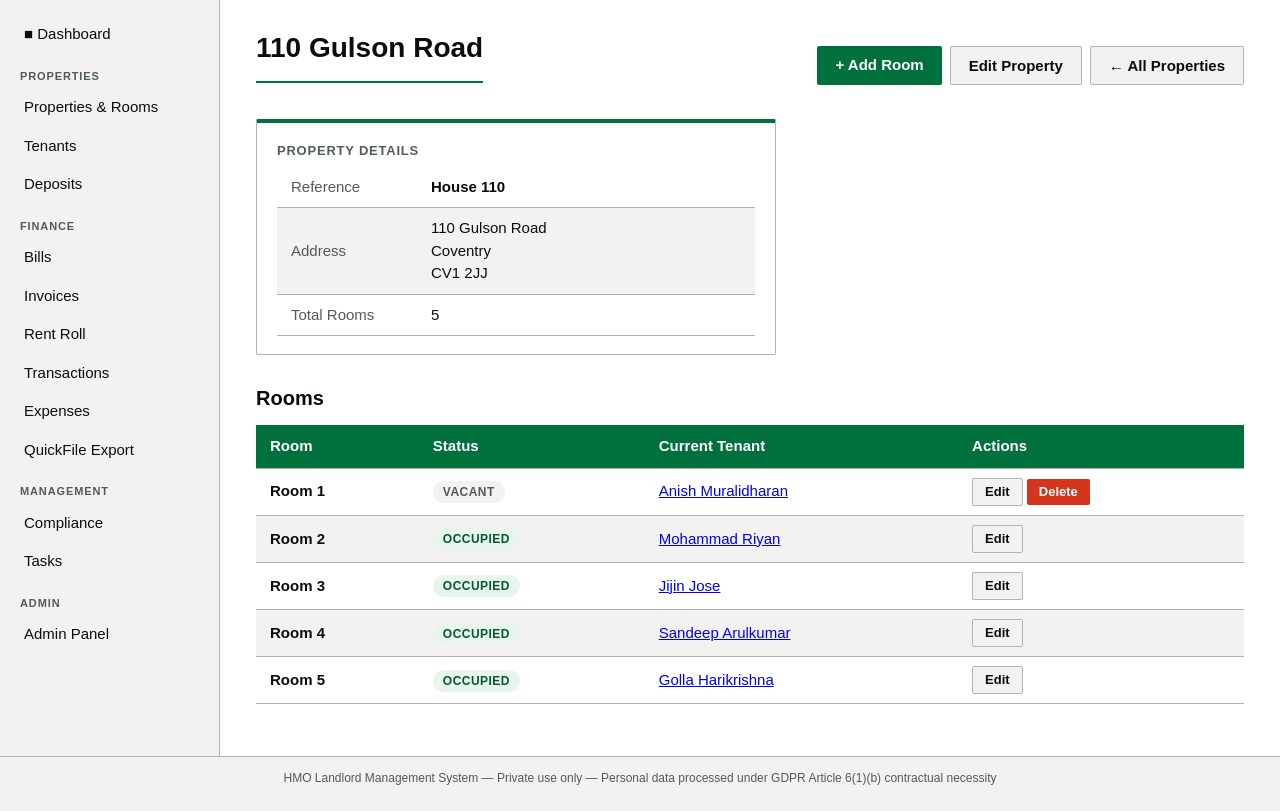
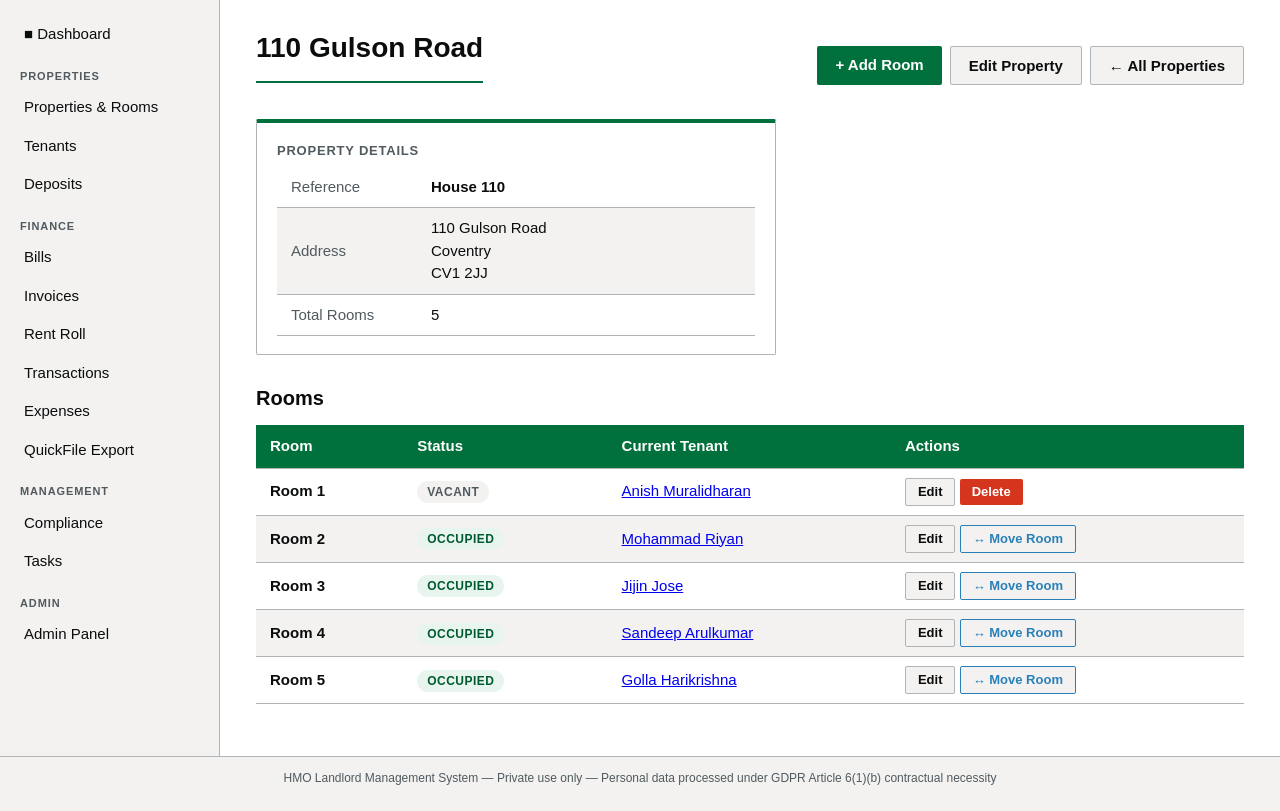
Before and after one commit to john8647/HMO_Manager, a Flask app: page /properties/1 in a window 1280 px wide. Shown: the part 53-864 px from the top of the page. Run offline with Flask 3, Linux system fonts and the light colour scheme; a user stored in the database is signed in.

Commit message:
add move room feature

```diff
--- a/app/properties/routes.py
+++ b/app/properties/routes.py
@@ -206,3 +206,54 @@ def delete_room(property_id, room_id):
     db.session.commit()
     flash(f'Room "{room.room_name}" deleted.', 'success')
     return redirect(url_for('properties.view', property_id=prop.id))
+
+
+@properties_bp.route('/<int:property_id>/rooms/<int:room_id>/move-tenant', methods=['POST'])
+@login_required
+@landlord_required
+def move_tenant(property_id, room_id):
+    """
+    Move the active tenant from room_id to a different vacant room
+    within the same property.  The contract is updated in-place —
+    dates, rent, and invoices are untouched.
+    """
+    from app.models import Tenant
+
+    prop    = get_property_or_404(property_id)
+    old_room = Room.query.filter_by(id=room_id, property_id=prop.id).first_or_404()
+
+    new_room_id = request.form.get('new_room_id', '').strip()
+    if not new_room_id:
+        flash('Please select a destination room.', 'error')
+        return redirect(url_for('properties.view', property_id=prop.id))
+
+    new_room = Room.query.filter_by(
+        id=int(new_room_id), property_id=prop.id
+    ).first_or_404()
+
+    if new_room.is_occupied:
+        flash(f'{new_room.room_name} is already occupied.', 'error')
+        return redirect(url_for('properties.view', property_id=prop.id))
+
+    # Find the active contract in the old room
+    contract = TenantContract.query.filter_by(
+        room_id=old_room.id, is_active=True
+    ).first()
+    if not contract:
+        flash(f'No active contract found for {old_room.room_name}.', 'error')
+        return redirect(url_for('properties.view', property_id=prop.id))
+
+    # Perform the move
+    contract.room_id      = new_room.id
+    old_room.is_occupied  = False
+    new_room.is_occupied  = True
+
+    db.session.commit()
+
+    tenant_name = contract.tenant.full_name if contract.tenant else 'Tenant'
+    flash(
+        f'{tenant_name} moved from {old_room.room_name} to {new_room.room_name}. '
+        f'Contract updated — all other details unchanged.',
+        'success'
+    )
+    return redirect(url_for('properties.view', property_id=prop.id))
--- a/app/templates/properties/view.html
+++ b/app/templates/properties/view.html
@@ -73,10 +73,24 @@
                     <span class="text-muted">—</span>
                 {% endif %}
             </td>
-            <td>
+            <td style="white-space:nowrap;">
                 <a href="{{ url_for('properties.edit_room', property_id=prop.id, room_id=room.id) }}"
                    class="btn btn-secondary btn-sm">Edit</a>
-                {% if not room.is_occupied %}
+
+                {% if room.is_occupied %}
+                    {# ── Move Tenant button — only shown when other vacant rooms exist ── #}
+                    {% set vacant_rooms = rooms | selectattr('is_occupied', 'equalto', false) | list %}
+                    {% if vacant_rooms %}
+                    <button type="button"
+                            class="btn btn-secondary btn-sm"
+                            style="border-color: var(--blue, #2980b9); color: var(--blue, #2980b9);"
+                            onclick="openMoveModal({{ room.id }}, '{{ room.room_name | e }}',
+                                                   {{ vacant_rooms | map(attribute='id') | list }},
+                                                   {{ vacant_rooms | map(attribute='room_name') | list | tojson }})">
+                        ↔ Move Room
+                    </button>
+                    {% endif %}
+                {% else %}
                     <form method="POST"
                           action="{{ url_for('properties.delete_room', property_id=prop.id, room_id=room.id) }}"
                           style="display:inline;"
@@ -110,4 +124,67 @@
 </div>
 {% endif %}
 
+
+<!-- ── Move Tenant Modal ──────────────────────────────────────────────────── -->
+<div id="moveModal" style="
+    display:none; position:fixed; inset:0;
+    background:rgba(0,0,0,.45); z-index:1000;
+    align-items:center; justify-content:center;">
+
+    <div style="background:var(--surface,#fff); border-radius:8px;
+                padding:28px 32px; max-width:420px; width:90%;
+                box-shadow: 0 8px 32px rgba(0,0,0,.2);">
+
+        <h3 style="margin:0 0 6px;">Move Tenant</h3>
+        <p id="moveModalDesc" style="font-size:14px; color:var(--text-secondary); margin:0 0 20px;"></p>
+
+        <form id="moveForm" method="POST">
+            <div class="form-group">
+                <label for="new_room_id">Move to room</label>
+                <select id="new_room_id" name="new_room_id" required>
+                    <option value="">— select vacant room —</option>
+                </select>
+            </div>
+
+            <div style="display:flex; gap:10px; margin-top:20px;">
+                <button type="submit" class="btn btn-primary">Confirm Move</button>
+                <button type="button" class="btn btn-secondary"
+                        onclick="closeMoveModal()">Cancel</button>
+            </div>
+        </form>
+    </div>
+</div>
+
+<script>
+function openMoveModal(roomId, roomName, vacantIds, vacantNames) {
+    document.getElementById('moveModalDesc').textContent =
+        'Moving tenant from ' + roomName + '. Select their new room below. ' +
+        'The contract, rent and invoices will stay the same.';
+
+    const sel = document.getElementById('new_room_id');
+    sel.innerHTML = '<option value="">— select vacant room —</option>';
+    vacantIds.forEach((id, i) => {
+        const opt = document.createElement('option');
+        opt.value = id;
+        opt.textContent = vacantNames[i];
+        sel.appendChild(opt);
+    });
+
+    document.getElementById('moveForm').action =
+        '/properties/{{ prop.id }}/rooms/' + roomId + '/move-tenant';
+
+    const modal = document.getElementById('moveModal');
+    modal.style.display = 'flex';
+}
+
+function closeMoveModal() {
+    document.getElementById('moveModal').style.display = 'none';
+}
+
+// Close on backdrop click
+document.getElementById('moveModal').addEventListener('click', function(e) {
+    if (e.target === this) closeMoveModal();
+});
+</script>
+
 {% endblock %}
```
Lines whose indentation alone changed are shown as unchanged.
